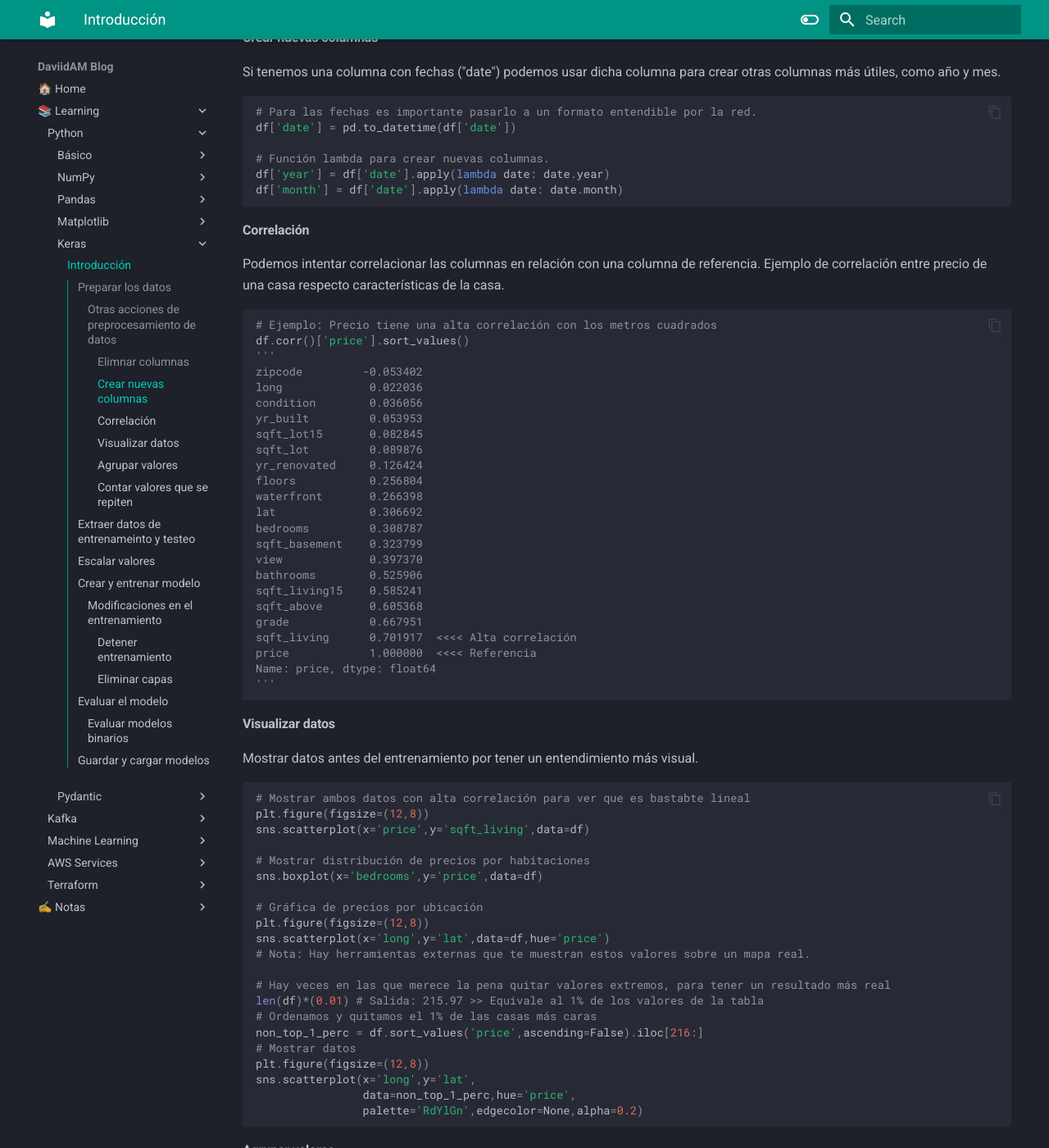
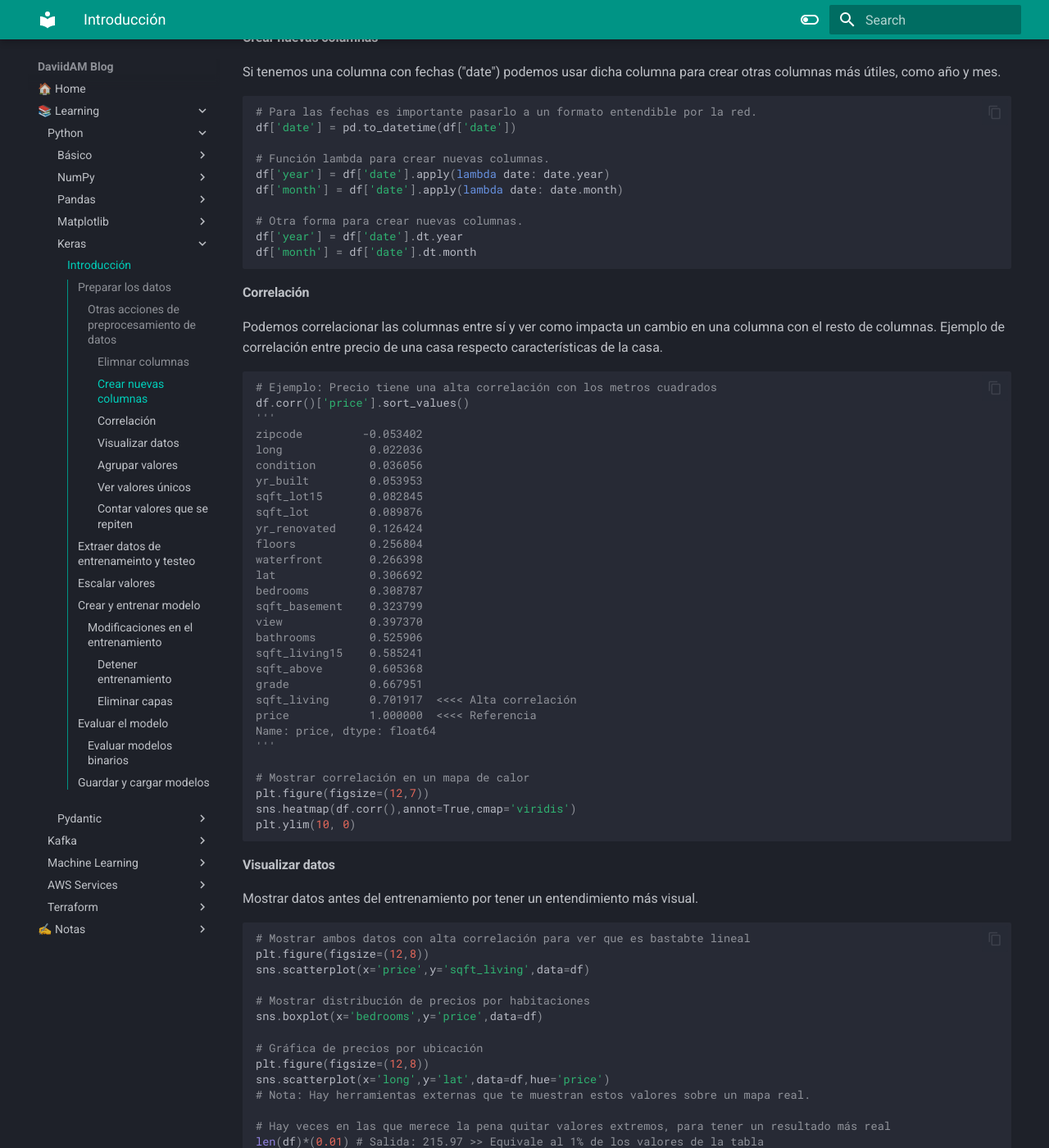
Before and after one commit to DaviidAM/Blog, an MkDocs documentation site: the page built from docs/Python/Keras/01 - intro.md, in a window 1280 px wide and 1400 px high, scrolled down 809 px. Shown: the whole window at 82% size. Built offline with MkDocs 1.6.1 and Material for MkDocs 9.7.7, drawn with Linux system fonts in a browser that asks for light colours; some of the changed text lies outside the part shown.

Commit message:
python - keras - Improve intro

````diff
--- a/docs/Python/Keras/01 - intro.md
+++ b/docs/Python/Keras/01 - intro.md
@@ -44,11 +44,15 @@
 # Función lambda para crear nuevas columnas.
 df['year'] = df['date'].apply(lambda date: date.year)
 df['month'] = df['date'].apply(lambda date: date.month)
+
+# Otra forma para crear nuevas columnas.
+df['year'] = df['date'].dt.year
+df['month'] = df['date'].dt.month
 ```
 
 #### Correlación
 
-Podemos intentar correlacionar las columnas en relación con una columna de referencia. Ejemplo de correlación entre precio de una casa respecto características de la casa.
+Podemos correlacionar las columnas entre sí y ver como impacta un cambio en una columna con el resto de columnas. Ejemplo de correlación entre precio de una casa respecto características de la casa.
 
 ```python
 # Ejemplo: Precio tiene una alta correlación con los metros cuadrados
@@ -75,6 +79,11 @@
 price            1.000000  <<<< Referencia
 Name: price, dtype: float64
 '''
+
+# Mostrar correlación en un mapa de calor
+plt.figure(figsize=(12,7))
+sns.heatmap(df.corr(),annot=True,cmap='viridis')
+plt.ylim(10, 0)
 ```
 
 #### Visualizar datos
@@ -103,6 +112,11 @@
 sns.scatterplot(x='long',y='lat',
                 data=non_top_1_perc,hue='price',
                 palette='RdYlGn',edgecolor=None,alpha=0.2)
+
+# Gráfica de precio por habitaciones
+plt.figure(figsize=(12,4))
+subgrade_order = sorted(df['bedrooms'].unique())
+sns.countplot(x='price',data=df,order = subgrade_order,palette='coolwarm' )
 ```
 
 #### Agrupar valores
@@ -110,6 +124,18 @@
 ```python
 # Se pueden agrupar valores
 df.groupby('month').mean()['price'].plot()
+
+# Describir características principales
+df.groupby('month')['price'].describe()
+```
+
+#### Ver valores únicos
+
+```python
+df['zipcode'].unique()
+
+# si los queremos ordenados
+sorted(df['zipcode'].unique())
 ```
 
 #### Contar valores que se repiten
````
